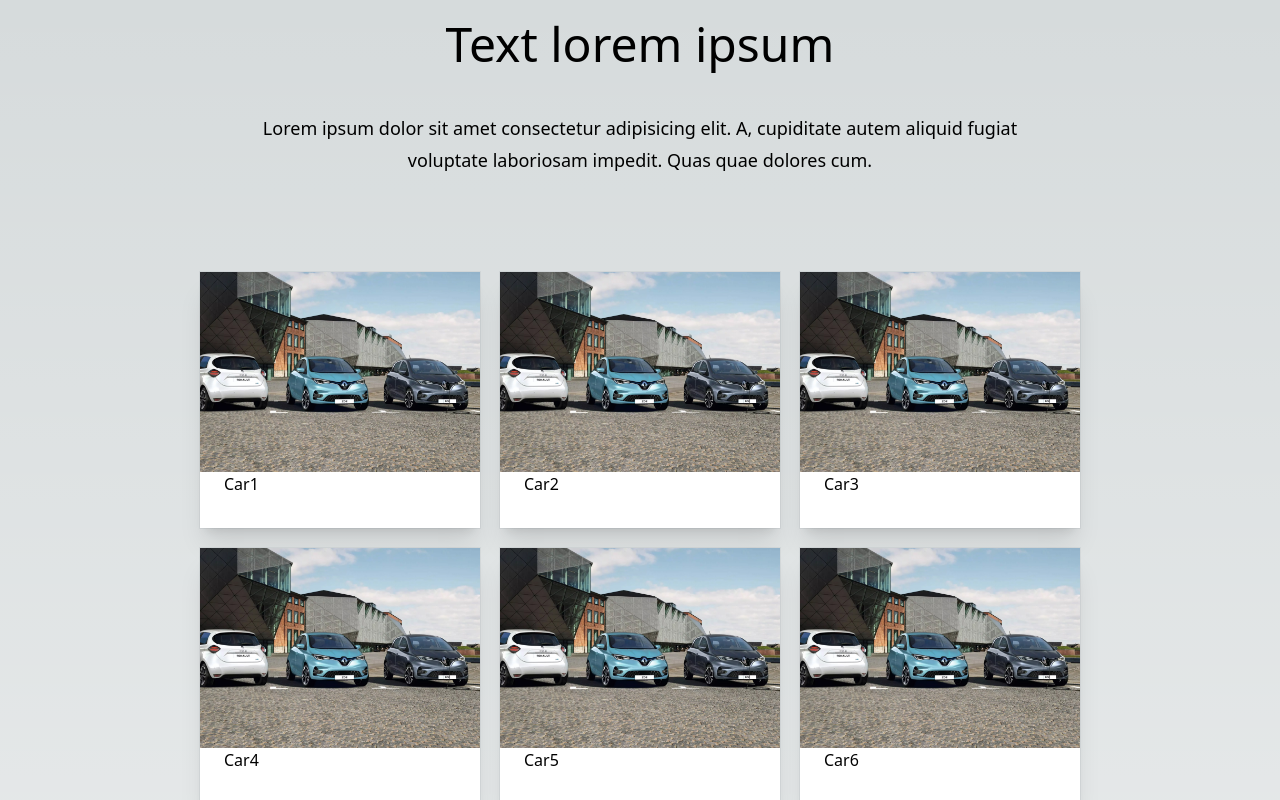
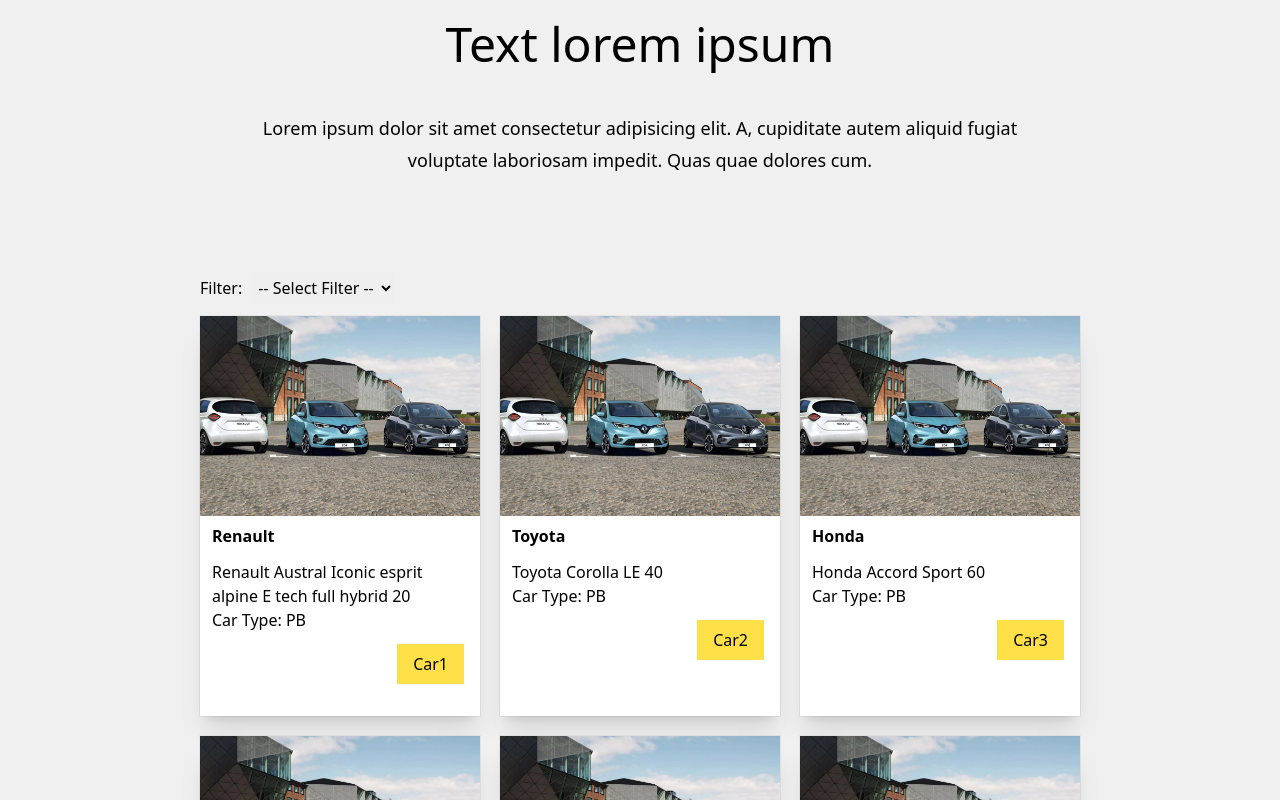
Before and after one commit to bartoszebert/hedinit-code-test-frontend, a Next.js app: page / in a window 1280 px wide. Shown: the top 800 px of the page. Built offline with nearby package versions, Linux system fonts and the light colour scheme.

Commit message:
refactor and cleanup

```diff
--- a/app/cars/[id]/page.tsx
+++ b/app/cars/[id]/page.tsx
@@ -9,16 +9,18 @@
   }));
 }
 
-const CarPage = async ({ params }: { params: { id: string } }) => {
+const CarDetailsPage = async ({ params }: { params: { id: string } }) => {
   const carSlug = `/cars/${params.id}`;
   const carDetails = await getCarDetails(carSlug)!;
 
   return (
-    <div className="flex min-h-screen flex-col items-center p-24 prose-sm">
+    <div className="flex flex-col items-center p-24 prose-sm">
       <h1>Car: {carDetails?.title}</h1>
-      <Link href="/">Back to cars</Link>
+      <Link className="bg-yellow-300 p-2 mt-3 p-2 px-4" href="/">
+        Back to cars
+      </Link>
     </div>
   );
 };
 
-export default CarPage;
+export default CarDetailsPage;
--- /dev/null
+++ b/app/components/AppLink.tsx
@@ -0,0 +1,16 @@
+import Link from "next/link";
+
+interface IAppLinkProps {
+  href: string;
+  title: string;
+}
+
+const AppLink = ({ href, title }: IAppLinkProps) => {
+  return (
+    <Link className="bg-yellow-300 p-2 mt-3 p-2 px-4" href={href}>
+      {title}
+    </Link>
+  );
+};
+
+export default AppLink;
--- a/app/components/CarList.tsx
+++ b/app/components/CarList.tsx
@@ -1,34 +1,40 @@
-import Link from "next/link";
+"use client";
+
+import { useEffect, useState } from "react";
 import { ICarItem } from "../interfaces/ICarItem";
-import { getCars } from "../utils/get-car-data";
-import Image from "next/image";
+import Filter from "./Filter";
+import CarListItem from "./CarListItem";
 
-const CarList = async () => {
-  const carItems: ICarItem[] = await getCars();
+interface ICarListProps {
+  carList: ICarItem[];
+}
+
+const CarList = ({ carList }: ICarListProps) => {
+  const [carItems, setCarItems] = useState<ICarItem[]>(carList);
+  const [filter, setFilter] = useState<string | null>(null);
+
+  const handleFilterChange = (e: React.ChangeEvent<HTMLSelectElement>) => {
+    const value = e.target.value;
+    setFilter(value === "-- Select Filter --" ? null : value);
+  };
+
+  useEffect(() => {
+    const filteredItems = filter
+      ? carList.filter((car) => car.vehicleType === filter)
+      : carList;
+
+    setCarItems(filteredItems);
+  }, [filter, carList]);
 
   return (
-    <div className="grid lg:grid-cols-3 gap-5">
-      {carItems.map((car) => (
-        <Link
-          href={car.link.href}
-          className="flex flex-col min-w-[280px] bg-white pb-8 shadow-xl ring-1 ring-gray-900/5"
-          key={car.id}
-        >
-          <div className="w-full h-[200px] relative">
-            <Image
-              className="w-full h-auto object-cover"
-              src="/carimage.jpg"
-              alt={car.title}
-              fill={true}
-              priority={true}
-              sizes="300px"
-            />
-          </div>
-          <div className="px-6">
-            <h3>{car.link.title}</h3>
-          </div>
-        </Link>
-      ))}
+    <div>
+      <Filter handleFilterChange={handleFilterChange} />
+
+      <div className="grid lg:grid-cols-3 gap-5">
+        {carItems.map((car) => (
+          <CarListItem car={car} key={car.id} />
+        ))}
+      </div>
     </div>
   );
 };
--- /dev/null
+++ b/app/components/CarListItem.tsx
@@ -0,0 +1,33 @@
+import Image from "next/image";
+import { ICarItem } from "../interfaces/ICarItem";
+import AppLink from "./AppLink";
+
+interface ICarListItemProps {
+  car: ICarItem;
+}
+
+const CarListItem = ({ car }: ICarListItemProps) => {
+  return (
+    <div className="flex flex-col min-w-[280px] bg-white pb-8 shadow-xl ring-1 ring-gray-900/5">
+      <div className="w-full h-[200px] relative">
+        <Image
+          className="w-full h-auto object-cover"
+          src="/carimage.jpg"
+          alt={car.title}
+          fill={true}
+          priority={true}
+          sizes="300px"
+        />
+      </div>
+      <div className="px-3 max-w-[280px]">
+        <h2 className="font-bold mt-2">{car.brand}</h2>
+        <h3 className="mt-3">{car.title}</h3>
+        <p>Car Type: {car.vehicleType}</p>
+      </div>
+      <div className="flex flex-col items-end mr-4">
+        <AppLink href={car.link.href} title={car.link.title} />
+      </div>
+    </div>
+  );
+};
+export default CarListItem;
--- /dev/null
+++ b/app/components/CarListWrapper.tsx
@@ -0,0 +1,11 @@
+import { ICarItem } from "../interfaces/ICarItem";
+import { getCars } from "../utils/get-car-data";
+import CarList from "./CarList";
+
+const CarListWrapper = async () => {
+  const carItems: ICarItem[] = await getCars();
+
+  return <CarList carList={carItems} />
+};
+
+export default CarListWrapper;
--- /dev/null
+++ b/app/components/Filter.tsx
@@ -0,0 +1,21 @@
+import { ChangeEventHandler } from "react";
+
+interface IFilterProps {
+  handleFilterChange: ChangeEventHandler<HTMLSelectElement>;
+}
+
+const Filter = ({ handleFilterChange }: IFilterProps): JSX.Element => {
+  return (
+    <div className="mb-3">
+      <label>Filter:</label>
+
+      <select name="carType" className="ml-2 p-1" onChange={handleFilterChange}>
+        <option>-- Select Filter -- </option>
+        <option value="PB">PB</option>
+        <option value="SU">SU</option>
+      </select>
+    </div>
+  );
+};
+
+export default Filter;
--- a/app/globals.css
+++ b/app/globals.css
@@ -4,18 +4,13 @@
 
 :root {
   --foreground-rgb: 0, 0, 0;
-  --background-start-rgb: 214, 219, 220;
+  --background-start-rgb: 240, 240, 240;
   --background-end-rgb: 255, 255, 255;
 }
 
 body {
   color: rgb(var(--foreground-rgb));
-  background: linear-gradient(
-      to bottom,
-      transparent,
-      rgb(var(--background-end-rgb))
-    )
-    rgb(var(--background-start-rgb));
+  background: rgb(var(--background-start-rgb));
 }
 
 @layer utilities {
--- a/app/page.tsx
+++ b/app/page.tsx
@@ -1,9 +1,9 @@
-import CarList from "./components/CarList";
+import CarListWrapper from "./components/CarListWrapper";
 
 const HomePage = () => {
   return (
     <main className="flex min-h-screen flex-col items-center justify-between p-24">
-      <CarList />
+      <CarListWrapper />
     </main>
   );
 };
```
